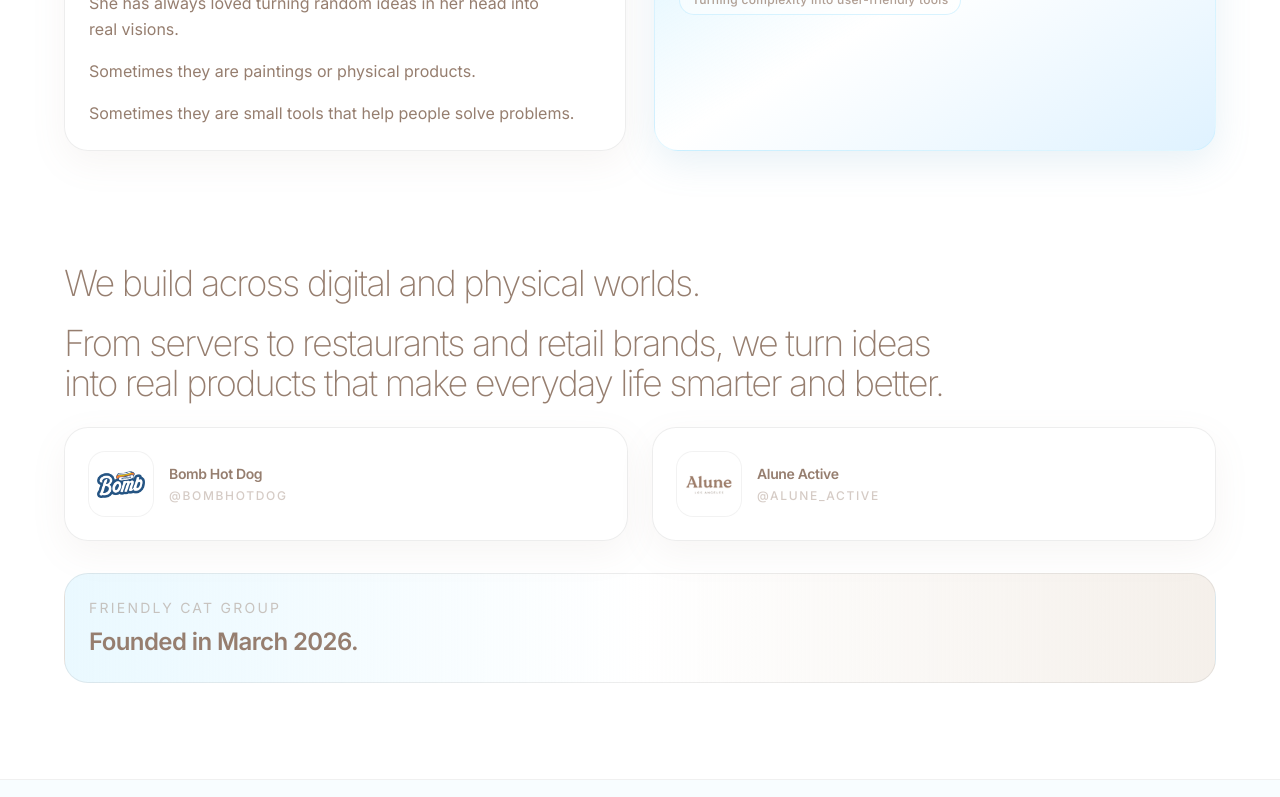
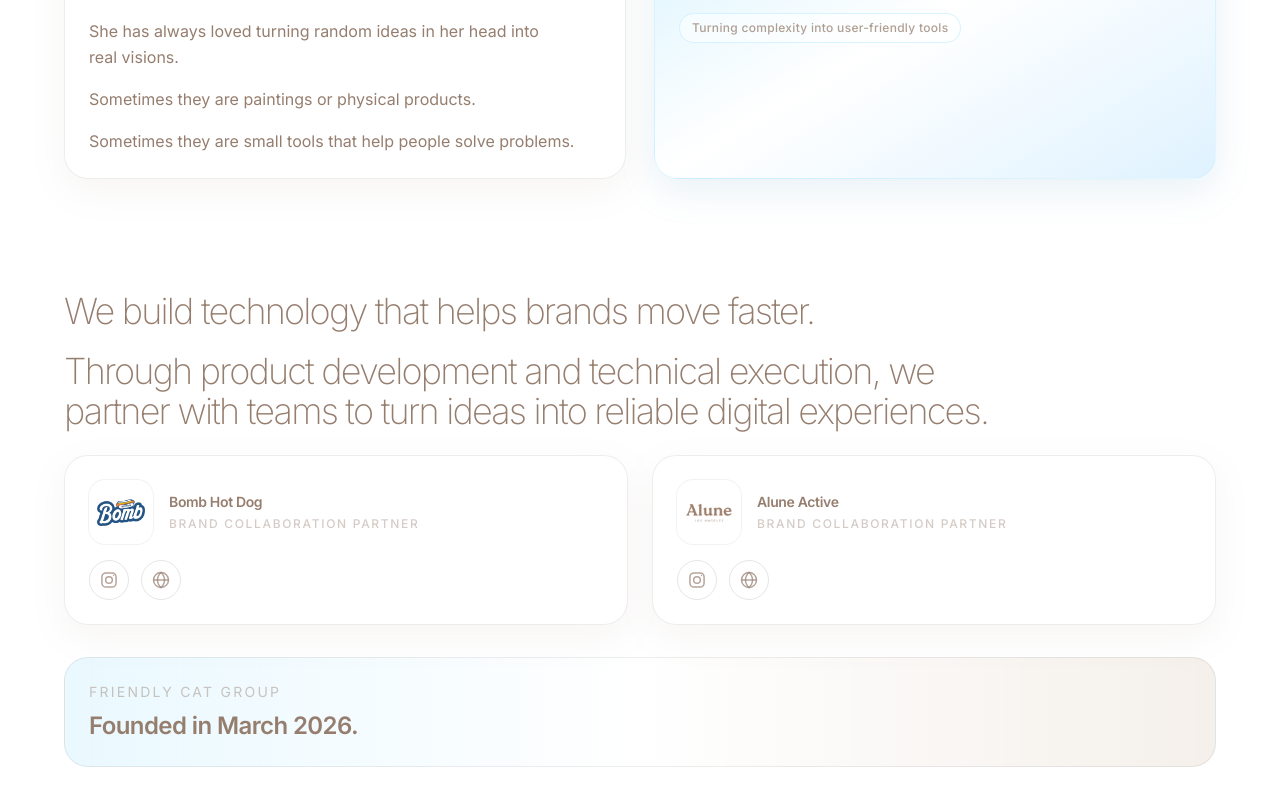
Before and after one commit to workbyaria/FCGwebsite, a Next.js app: page /about in a window 1280 px wide. Shown: the part 595-1392 px from the top of the page. Built offline with nearby package versions, Linux system fonts and the light colour scheme; no server answers.

Commit message:
Newest Update

```diff
--- a/src/app/about/page.tsx
+++ b/src/app/about/page.tsx
@@ -1,13 +1,11 @@
 "use client";
 
 import Image from "next/image";
-import { AnimatePresence, motion } from "framer-motion";
-import { useState } from "react";
+import { motion } from "framer-motion";
 import { Reveal } from "@/components/motion/Reveal";
 
 export default function AboutPage() {
   const ease = [0.25, 0.1, 0.25, 1] as const;
-  const [activeBrand, setActiveBrand] = useState<"bomb" | "alune" | null>(null);
 
   function SoftParagraph({
     children,
@@ -52,7 +50,7 @@ export default function AboutPage() {
               Friendly Cat Group
             </h1>
             <p className="mt-5 max-w-2xl text-base leading-relaxed text-brand-primary/60 md:text-lg">
-              From server to physical stores. We build across digital and physical worlds.
+              We are a technology company building practical digital products for real business needs.
             </p>
           </Reveal>
 
@@ -116,11 +114,11 @@ export default function AboutPage() {
           <section className="mt-20 md:mt-28" aria-label="FCG story">
             <Reveal className="max-w-5xl text-left" y={16}>
               <p className="text-balance text-2xl font-extralight leading-snug tracking-tight text-brand-primary/22 md:text-4xl md:tracking-tighter">
-                We build across digital and physical worlds.
+                We build technology that helps brands move faster.
               </p>
               <p className="mt-5 text-balance text-2xl font-extralight leading-snug tracking-tight text-brand-primary/22 md:text-4xl md:tracking-tighter">
-                From servers to restaurants and retail brands, we turn ideas into
-                real products that make everyday life smarter and better.
+                Through product development and technical execution, we partner with teams
+                to turn ideas into reliable digital experiences.
               </p>
             </Reveal>
           </section>
@@ -128,14 +126,6 @@ export default function AboutPage() {
           <div className="mt-6 grid gap-6 md:grid-cols-2">
             <Reveal>
               <article className="rounded-3xl border border-black/[0.07] bg-white/80 p-5 shadow-[0_12px_36px_rgba(150,126,111,0.08)] backdrop-blur-sm md:p-6">
-                <button
-                  type="button"
-                  onClick={() =>
-                    setActiveBrand((prev) => (prev === "bomb" ? null : "bomb"))
-                  }
-                  className="w-full text-left"
-                  aria-expanded={activeBrand === "bomb"}
-                >
                 <div className="flex items-center gap-4">
                   <div className="flex h-16 w-16 items-center justify-center rounded-2xl bg-white ring-1 ring-black/5">
                     <Image
@@ -151,50 +141,57 @@ export default function AboutPage() {
                       Bomb Hot Dog
                     </p>
                     <p className="mt-1 text-xs font-medium uppercase tracking-[0.14em] text-brand-primary/40">
-                        @bombhotdog
+                      Brand Collaboration Partner
                     </p>
                   </div>
                 </div>
-                </button>
-
-                <AnimatePresence initial={false}>
-                  {activeBrand === "bomb" ? (
-                    <motion.div
-                      key="bomb-instagram"
-                      initial={{ opacity: 0, y: 8 }}
-                      animate={{ opacity: 1, y: 0 }}
-                      exit={{ opacity: 0, y: 8 }}
-                      transition={{ duration: 0.25, ease }}
-                      className="mt-4 rounded-2xl border border-brand-secondary/55 bg-white/50 p-3 backdrop-blur-sm"
-                    >
-                      <p className="text-xs font-semibold uppercase tracking-[0.16em] text-brand-primary/45">
-                        Instagram
-                      </p>
+                <div className="mt-4 flex items-center gap-3">
                   <a
                     href="https://www.instagram.com/bombhotdog/"
                     target="_blank"
                     rel="noreferrer"
-                        className="mt-2 inline-flex w-full items-center justify-between gap-3 rounded-xl bg-brand-primary/10 px-3 py-2 text-sm font-semibold text-brand-primary/90 ring-1 ring-black/5 transition-colors hover:bg-brand-primary/15"
+                    aria-label="Bomb Hot Dog Instagram"
+                    className="inline-flex h-10 w-10 items-center justify-center rounded-full border border-black/10 text-brand-primary/70 transition-colors hover:border-black/20 hover:text-brand-primary"
                   >
-                        <span>@bombhotdog</span>
-                        <span aria-hidden className="text-brand-primary/60">{'->'}</span>
+                    <svg
+                      viewBox="0 0 24 24"
+                      aria-hidden
+                      className="h-5 w-5"
+                      fill="none"
+                      stroke="currentColor"
+                      strokeWidth="1.8"
+                    >
+                      <rect x="3.5" y="3.5" width="17" height="17" rx="5" />
+                      <circle cx="12" cy="12" r="4" />
+                      <circle cx="17.4" cy="6.6" r="0.8" fill="currentColor" stroke="none" />
+                    </svg>
                   </a>
-                    </motion.div>
-                  ) : null}
-                </AnimatePresence>
+                  <a
+                    href="https://www.bombhotdog.com"
+                    target="_blank"
+                    rel="noreferrer"
+                    aria-label="Bomb Hot Dog website"
+                    className="inline-flex h-10 w-10 items-center justify-center rounded-full border border-black/10 text-brand-primary/70 transition-colors hover:border-black/20 hover:text-brand-primary"
+                  >
+                    <svg
+                      viewBox="0 0 24 24"
+                      aria-hidden
+                      className="h-5 w-5"
+                      fill="none"
+                      stroke="currentColor"
+                      strokeWidth="1.8"
+                    >
+                      <circle cx="12" cy="12" r="9" />
+                      <path d="M3 12h18" />
+                      <path d="M12 3c2.7 2.4 4.2 5.6 4.2 9S14.7 18.6 12 21c-2.7-2.4-4.2-5.6-4.2-9S9.3 5.4 12 3Z" />
+                    </svg>
+                  </a>
+                </div>
               </article>
             </Reveal>
 
             <Reveal>
               <article className="rounded-3xl border border-black/[0.07] bg-white/80 p-5 shadow-[0_12px_36px_rgba(150,126,111,0.08)] backdrop-blur-sm md:p-6">
-                <button
-                  type="button"
-                  onClick={() =>
-                    setActiveBrand((prev) => (prev === "alune" ? null : "alune"))
-                  }
-                  className="w-full text-left"
-                  aria-expanded={activeBrand === "alune"}
-                >
                 <div className="flex items-center gap-4">
                   <div className="flex h-16 w-16 items-center justify-center rounded-2xl bg-white ring-1 ring-black/5">
                     <Image
@@ -210,37 +207,52 @@ export default function AboutPage() {
                       Alune Active
                     </p>
                     <p className="mt-1 text-xs font-medium uppercase tracking-[0.14em] text-brand-primary/40">
-                        @alune_active
+                      Brand Collaboration Partner
                     </p>
                   </div>
                 </div>
-                </button>
-
-                <AnimatePresence initial={false}>
-                  {activeBrand === "alune" ? (
-                    <motion.div
-                      key="alune-instagram"
-                      initial={{ opacity: 0, y: 8 }}
-                      animate={{ opacity: 1, y: 0 }}
-                      exit={{ opacity: 0, y: 8 }}
-                      transition={{ duration: 0.25, ease }}
-                      className="mt-4 rounded-2xl border border-brand-secondary/55 bg-white/50 p-3 backdrop-blur-sm"
-                    >
-                      <p className="text-xs font-semibold uppercase tracking-[0.16em] text-brand-primary/45">
-                        Instagram
-                      </p>
+                <div className="mt-4 flex items-center gap-3">
                   <a
                     href="https://www.instagram.com/alune_active/"
                     target="_blank"
                     rel="noreferrer"
-                        className="mt-2 inline-flex w-full items-center justify-between gap-3 rounded-xl bg-brand-primary/10 px-3 py-2 text-sm font-semibold text-brand-primary/90 ring-1 ring-black/5 transition-colors hover:bg-brand-primary/15"
+                    aria-label="Alune Active Instagram"
+                    className="inline-flex h-10 w-10 items-center justify-center rounded-full border border-black/10 text-brand-primary/70 transition-colors hover:border-black/20 hover:text-brand-primary"
                   >
-                        <span>@alune_active</span>
-                        <span aria-hidden className="text-brand-primary/60">{'->'}</span>
+                    <svg
+                      viewBox="0 0 24 24"
+                      aria-hidden
+                      className="h-5 w-5"
+                      fill="none"
+                      stroke="currentColor"
+                      strokeWidth="1.8"
+                    >
+                      <rect x="3.5" y="3.5" width="17" height="17" rx="5" />
+                      <circle cx="12" cy="12" r="4" />
+                      <circle cx="17.4" cy="6.6" r="0.8" fill="currentColor" stroke="none" />
+                    </svg>
                   </a>
-                    </motion.div>
-                  ) : null}
-                </AnimatePresence>
+                  <a
+                    href="https://www.alune-active.com"
+                    target="_blank"
+                    rel="noreferrer"
+                    aria-label="Alune Active website"
+                    className="inline-flex h-10 w-10 items-center justify-center rounded-full border border-black/10 text-brand-primary/70 transition-colors hover:border-black/20 hover:text-brand-primary"
+                  >
+                    <svg
+                      viewBox="0 0 24 24"
+                      aria-hidden
+                      className="h-5 w-5"
+                      fill="none"
+                      stroke="currentColor"
+                      strokeWidth="1.8"
+                    >
+                      <circle cx="12" cy="12" r="9" />
+                      <path d="M3 12h18" />
+                      <path d="M12 3c2.7 2.4 4.2 5.6 4.2 9S14.7 18.6 12 21c-2.7-2.4-4.2-5.6-4.2-9S9.3 5.4 12 3Z" />
+                    </svg>
+                  </a>
+                </div>
               </article>
             </Reveal>
           </div>
--- a/src/app/products/page.tsx
+++ b/src/app/products/page.tsx
@@ -8,7 +8,7 @@ import { IphoneAppFolderShowcase } from "@/components/products/IphoneAppFolderSh
 type Tool = {
   id: string;
   name: string;
-  category: "Consumer Tools" | "Professional Tools";
+  category: "Consumer Tools" | "Professional Tools" | "AI Agent Solutions";
   blurb: string;
   details: string;
   accent: string;
@@ -78,6 +78,26 @@ const TOOLS: Tool[] = [
       "Generate receipts in seconds for your lash salon.",
     accent: "from-[#F5F2ED] to-[#DDEFFC]",
     badge: "LC",
+  },
+  {
+    id: "agent-custom-setup",
+    name: "Custom Agent Setup Package",
+    category: "AI Agent Solutions",
+    blurb: "End-to-end setup package tailored to your tools, data, and business flow.",
+    details:
+      "We configure AI agent workflows around your stack and operating process, then deploy practical automations with clear guardrails.",
+    accent: "from-[#DFF2FF] to-[#EFE6DA]",
+    badge: "CP",
+  },
+  {
+    id: "agent-output-templates",
+    name: "Templates",
+    category: "AI Agent Solutions",
+    blurb: "Output templates designed for consistent, production-ready agent responses.",
+    details:
+      "A template library focused on AI agent outputs, including structured formats for reports, summaries, follow-ups, and operational handoffs.",
+    accent: "from-[#E8DDD1] to-[#B9EAFF]",
+    badge: "TP",
   },
 ];
 
@@ -202,13 +222,17 @@ function CategorySection({
   expandedId: string | null;
   onToggle: (id: string) => void;
 }) {
+  const itemLabel = title === "AI Agent Solutions" ? "solutions" : "apps";
+
   return (
     <section className="rounded-[1.5rem] border border-black/[0.07] bg-brand-canvas/65 p-4 md:p-5">
       <div className="mb-4 flex items-center justify-between">
         <h2 className="text-sm font-semibold uppercase tracking-[0.16em] text-brand-primary/55">
           {title}
         </h2>
-        <span className="text-xs text-brand-primary/35">{items.length} apps</span>
+        <span className="text-xs text-brand-primary/35">
+          {items.length} {itemLabel}
+        </span>
       </div>
       <div className="space-y-3">
         {items.map((tool) => (
@@ -235,6 +259,10 @@ export default function ProductsPage() {
     () => TOOLS.filter((t) => t.category === "Professional Tools"),
     []
   );
+  const aiAgents = useMemo(
+    () => TOOLS.filter((t) => t.category === "AI Agent Solutions"),
+    []
+  );
 
   const toggle = (id: string) => {
     setExpandedId((prev) => (prev === id ? null : id));
@@ -250,11 +278,18 @@ export default function ProductsPage() {
           <h1 className="mt-4 text-balance text-4xl font-semibold tracking-tight text-brand-primary md:text-6xl">
             Simple, smart tools for consumers and professionals.
           </h1>
+          <div className="mt-4 inline-flex items-center gap-2 rounded-full border border-brand-secondary/55 bg-white/70 px-3 py-1.5 text-xs font-medium tracking-wide text-brand-primary/70">
+            <span>B2C Mobile APP</span>
+            <span aria-hidden>•</span>
+            <span>B2B Systems</span>
+            <span aria-hidden>•</span>
+            <span>AI Agents</span>
+          </div>
         </div>
 
         <IphoneAppFolderShowcase tools={TOOLS} />
 
-        <div className="grid gap-5 md:grid-cols-2">
+        <div className="grid gap-5 md:grid-cols-2 xl:grid-cols-3">
           <CategorySection
             title="Consumer Tools"
             items={consumer}
@@ -267,6 +302,12 @@ export default function ProductsPage() {
             expandedId={expandedId}
             onToggle={toggle}
           />
+          <CategorySection
+            title="AI Agent Solutions"
+            items={aiAgents}
+            expandedId={expandedId}
+            onToggle={toggle}
+          />
         </div>
       </div>
     </main>
--- a/src/components/products/IphoneAppFolderShowcase.tsx
+++ b/src/components/products/IphoneAppFolderShowcase.tsx
@@ -96,9 +96,9 @@ export function IphoneAppFolderShowcase({ tools }: { tools: FolderShowcaseTool[]
     return () => window.removeEventListener("keydown", onKey);
   }, [open, close]);
 
-  const spring = reduceMotion
+  const folderTransition = reduceMotion
     ? { duration: 0.01 }
-    : { type: "spring" as const, stiffness: 420, damping: 34, mass: 0.85 };
+    : { duration: 0.24, ease: [0.25, 0.1, 0.25, 1] as const };
 
   return (
     <section
@@ -184,10 +184,10 @@ export function IphoneAppFolderShowcase({ tools }: { tools: FolderShowcaseTool[]
                   />
 
                   <motion.div
-                    initial={reduceMotion ? false : { scale: 0.88, opacity: 0, y: 24 }}
-                    animate={{ scale: 1, opacity: 1, y: 0 }}
-                    exit={reduceMotion ? undefined : { scale: 0.92, opacity: 0, y: 16 }}
-                    transition={spring}
+                    initial={reduceMotion ? false : { opacity: 0, y: 16 }}
+                    animate={{ opacity: 1, y: 0 }}
+                    exit={reduceMotion ? undefined : { opacity: 0, y: 10 }}
+                    transition={folderTransition}
                     className="relative z-10 m-auto flex w-[min(92%,260px)] max-h-[78%] flex-col rounded-[1.85rem] border border-white/55 bg-white/78 p-4 shadow-[0_24px_70px_rgba(30,28,26,0.22)] backdrop-blur-2xl"
                   >
                     <div className="mb-3 flex items-center justify-between gap-2">
@@ -203,12 +203,12 @@ export function IphoneAppFolderShowcase({ tools }: { tools: FolderShowcaseTool[]
                       </button>
                     </div>
 
-                    <div className="grid grid-cols-3 gap-x-3 gap-y-4 overflow-y-auto pb-1 pt-1 [scrollbar-width:thin]">
+                    <div className="grid grid-cols-3 gap-x-3 gap-y-4 overflow-x-hidden overflow-y-scroll pb-1 pt-1 [scrollbar-width:none] [-ms-overflow-style:none] [&::-webkit-scrollbar]:hidden">
                       {tools.map((t, i) => (
                         <motion.div
                           key={t.id}
-                          initial={reduceMotion ? false : { opacity: 0, y: 8 }}
-                          animate={{ opacity: 1, y: 0 }}
+                          initial={reduceMotion ? false : { opacity: 0 }}
+                          animate={{ opacity: 1 }}
                           transition={{
                             delay: reduceMotion ? 0 : 0.04 + i * 0.035,
                             duration: reduceMotion ? 0.01 : 0.25,
@@ -225,8 +225,8 @@ export function IphoneAppFolderShowcase({ tools }: { tools: FolderShowcaseTool[]
                       {PLACEHOLDER_LABELS.map((_, i) => (
                         <motion.div
                           key={`g-${i}`}
-                          initial={reduceMotion ? false : { opacity: 0, y: 8 }}
-                          animate={{ opacity: 1, y: 0 }}
+                          initial={reduceMotion ? false : { opacity: 0 }}
+                          animate={{ opacity: 1 }}
                           transition={{
                             delay: reduceMotion ? 0 : 0.12 + (tools.length + i) * 0.03,
                             duration: reduceMotion ? 0.01 : 0.25,
```
Lines whose indentation alone changed are shown as unchanged.
